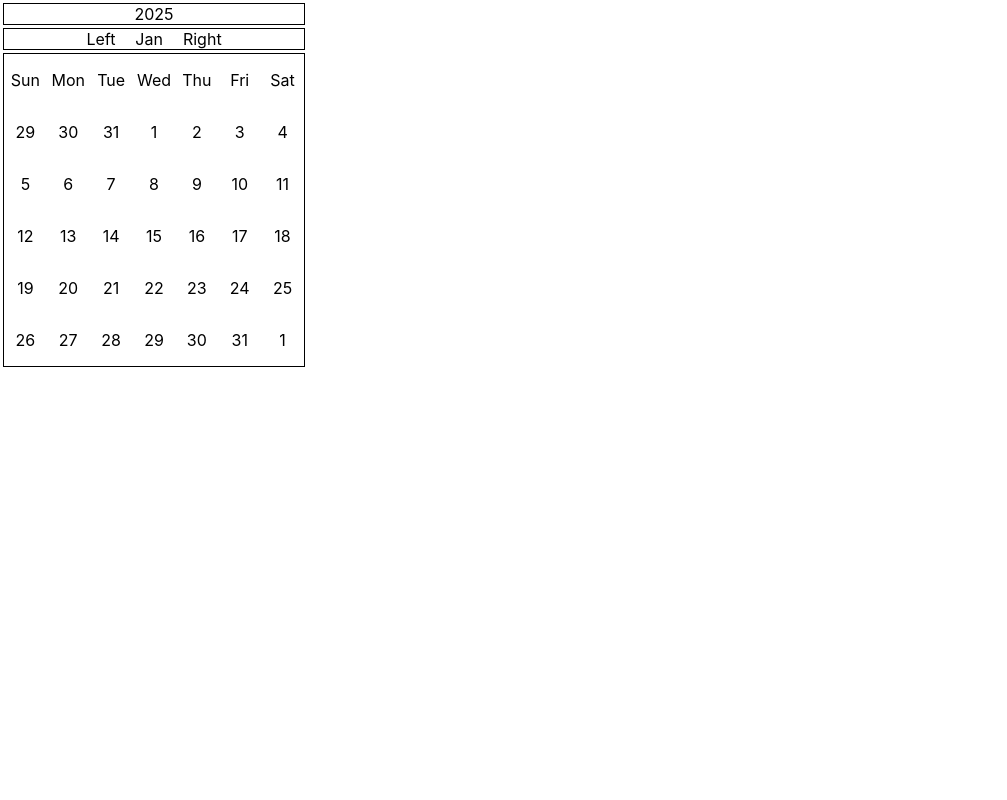
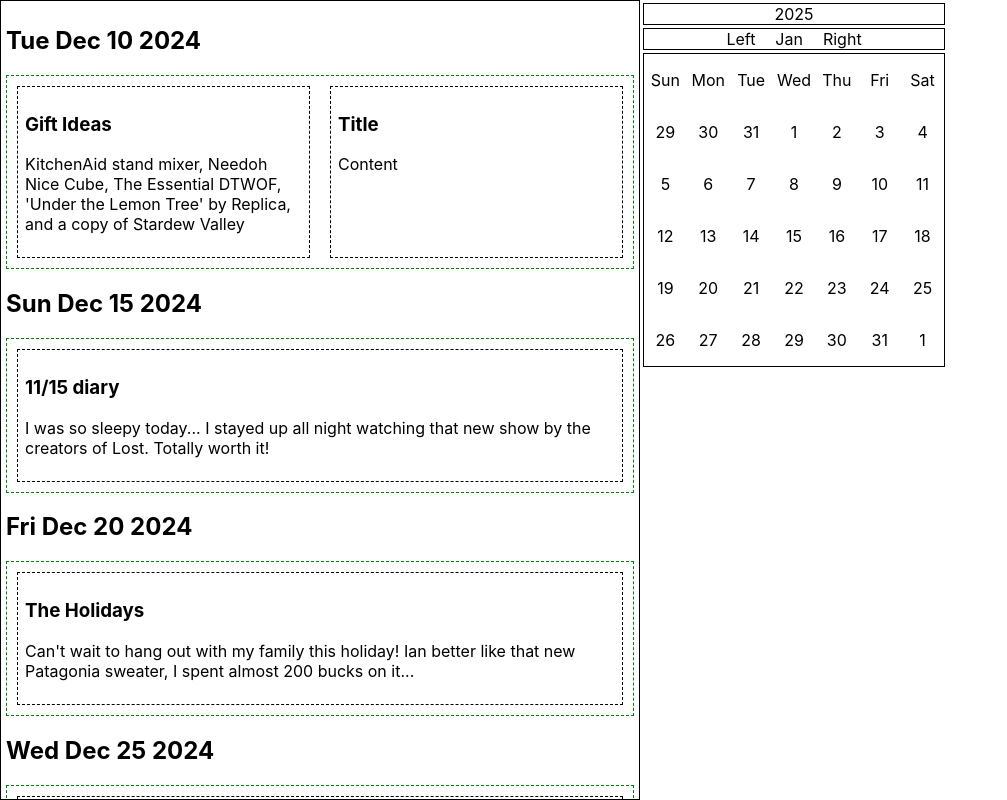
Before and after one commit to roxanne-mackinnon/RJournal, a React (Create React App) app: page / in a window 1280 px wide. Shown: the whole page, without its empty margins (0-1007 px from the left). Built offline with nearby package versions, Linux system fonts and the light colour scheme.

Commit message:
Working note list and calendar. notes group themselves by date and truncate if the content is longer than 100 chars. calendar is still not linked to which notes are displayed.

```diff
--- a/src/App.js
+++ b/src/App.js
@@ -1,10 +1,15 @@
 import './App.css';
+import {Note, notes} from './notedata'
 import Calendar from './Calendar';
+import NoteContainer from './NoteContainer';
+import {useState} from 'react';
 
 function App() {
+  let [date, setDate] = useState(new Date());
   return (
     <div className="app-container">
-      <Calendar />
+      <NoteContainer notes={notes} />
+      <Calendar onMonthChanged={(newDate) => console.log(newDate)}/>
     </div>
   );
 }
--- a/src/Calendar.css
+++ b/src/Calendar.css
@@ -1,3 +1,10 @@
+.calendar {
+    display: inline-block;
+    width: 50%;
+    vertical-align: top;
+    height: 100vh;
+}
+
 .calendar > * {
     border: 1px solid black;
     margin: 3px;
--- a/src/Calendar.js
+++ b/src/Calendar.js
@@ -1,11 +1,15 @@
 import './Calendar.css';
 import {datesToDisplay, MONTHS} from './dateutils';
-import {useState} from 'react';
+import {useState, useEffect} from 'react';
 
-export default function Calendar() {
+export default function Calendar({onMonthChanged}) {
     const [date,setDate] = useState(new Date());
     const days = datesToDisplay(date);
-    console.log(days);
+
+    useEffect(() => {
+        onMonthChanged(date);
+    }, [date]);
+
     return (
         <div className="calendar">
             <p>{date.getFullYear()}</p>
--- /dev/null
+++ b/src/NoteContainer.css
@@ -0,0 +1,26 @@
+.note-container {
+    display: inline-block;
+    width: 50%;
+    box-sizing: border-box;
+    vertical-align: top;
+    height: 100vh;
+    overflow: scroll;
+    padding: 5px;
+    border: 1px solid black;
+}
+
+.date-group {
+    display: flex;
+    border: 1px dashed green;
+    justify-content: left;
+}
+
+.date-group > * {
+    flex: 50px;
+}
+
+.note {
+    border: 1px dashed black;
+    margin: 10px;
+    padding: 7px;
+}
--- /dev/null
+++ b/src/NoteContainer.js
@@ -0,0 +1,60 @@
+import './NoteContainer.css';
+
+// Group the array of notes by dates (without modifying the original array)
+// Return a result of the form [{creationDate: <date>, notes:[...]}, ...]
+function groupNotesByDate(notes) {
+    if (notes.length == 0) return [];
+    let sortedNotes = notes.toSorted();
+
+    let lastDate = sortedNotes[0].creationDate;
+    let result = [{'creationDate': lastDate, 'notes': []}];
+    let currentIndex = 0;
+
+    for (let note of sortedNotes) {
+        // while we're still on the same day, keep adding notes to the same group
+        if (note.creationDate.toDateString() === lastDate.toDateString()) {
+            result[currentIndex].notes.push(note);
+        }
+        // otherwise, if its not still the same day, append the last group to the list and make a new one
+        // containing the current note
+        else {
+            lastDate = note.creationDate;
+            currentIndex++;
+            result.push({'creationDate': lastDate, 'notes': [note]});
+        }
+    }
+
+    return result;
+}
+
+// Given a list of notes, display them grouped by date, only showing the notes
+// within the specified (inclusive) range
+export default function NoteContainer({notes, startDate, endDate}) {
+    // should sort notes by date and display each note in the 'day' section that it appears in
+    // lets just do a quick and dirty algorithm
+
+    const groupedNotes = groupNotesByDate(notes);
+
+    const truncateText = (text, nChars) => {
+        if (text.length <= nChars) {return text;}
+        return `${text.substring(0,nChars-3)}...`;
+    };
+
+    return (
+        <div className="note-container">
+            {groupedNotes.map(group =>
+            <>
+                <h2>{group.creationDate.toDateString()}</h2>
+                <div className="date-group">
+                    {group.notes.map(note =>
+                        <div className="note">
+                            <h3>{note.title}</h3>
+                            <p>{note.content}</p>
+                        </div>
+                    )}
+                </div>
+            </>
+            )}
+        </div>
+    );
+}
--- /dev/null
+++ b/src/notedata.js
@@ -0,0 +1,26 @@
+export function Note(title, content, creationDate) {
+    return {'title': title, 'content': content, 'creationDate': creationDate};
+}
+
+export const notes = [
+    new Note("Gift Ideas", "KitchenAid stand mixer, Needoh Nice Cube, The Essential DTWOF, 'Under the Lemon Tree' by Replica, and a copy of Stardew Valley",
+        new Date(2024, 11, 10, 13, 43)),
+    new Note("Title", "Content",
+        new Date(2024, 11, 10)),
+    new Note("11/15 diary", "I was so sleepy today... I stayed up all night watching that new show by the creators of Lost. Totally worth it!",
+        new Date(2024, 11, 15, 20, 27)),
+    new Note("The Holidays", "Can't wait to hang out with my family this holiday! Ian better like that new Patagonia sweater, I spent almost 200 bucks on it...",
+        new Date(2024, 11, 20, 12, 40)),
+    new Note("Christmas Day!", "Its finally here! Ian loved the sweater, my mom liked her oven mitts, and I think Amanda loved her stand mixer! I'm so glad",
+        new Date(2024, 11, 25, 9, 30)),
+    new Note("October Doldrums", "Work was tough today, and the weather outside is so cold. I hope it stops being so windy soon.",
+        new Date(2024, 9, 9, 16, 45)),
+    new Note("Happy Halloween!", "Dressed up as Luigi againt this year. I know its not super original but... those overalls were so expensive! Plus I hand-sew my own Luigi cap.",
+        new Date(2024, 9, 31, 8, 13)),
+    new Note("Move-in day", "Moved apartments today. My roommate barely helped so unfortunatly a lot of stuff had to go in the garbage. It took around 15 hours from start to finish... whew!",
+        new Date(2024, 5, 30, 12, 40)),
+    new Note("Apartment Hunting", "Amanda and I toured a new apartment today, compared to what we pay now it would be a huge step up! In-unit washer-dryer, filtered water from the fridge, and counter space to cook? Count me in!",
+        new Date(2024, 5, 3, 15, 21)),
+    new Note("Welcome to my Journal!", "Developing a new journal application. Entries may or may not be correlated to the real life experiences of the app developer.",
+        new Date(2024, 5, 1, 12))
+]
```
